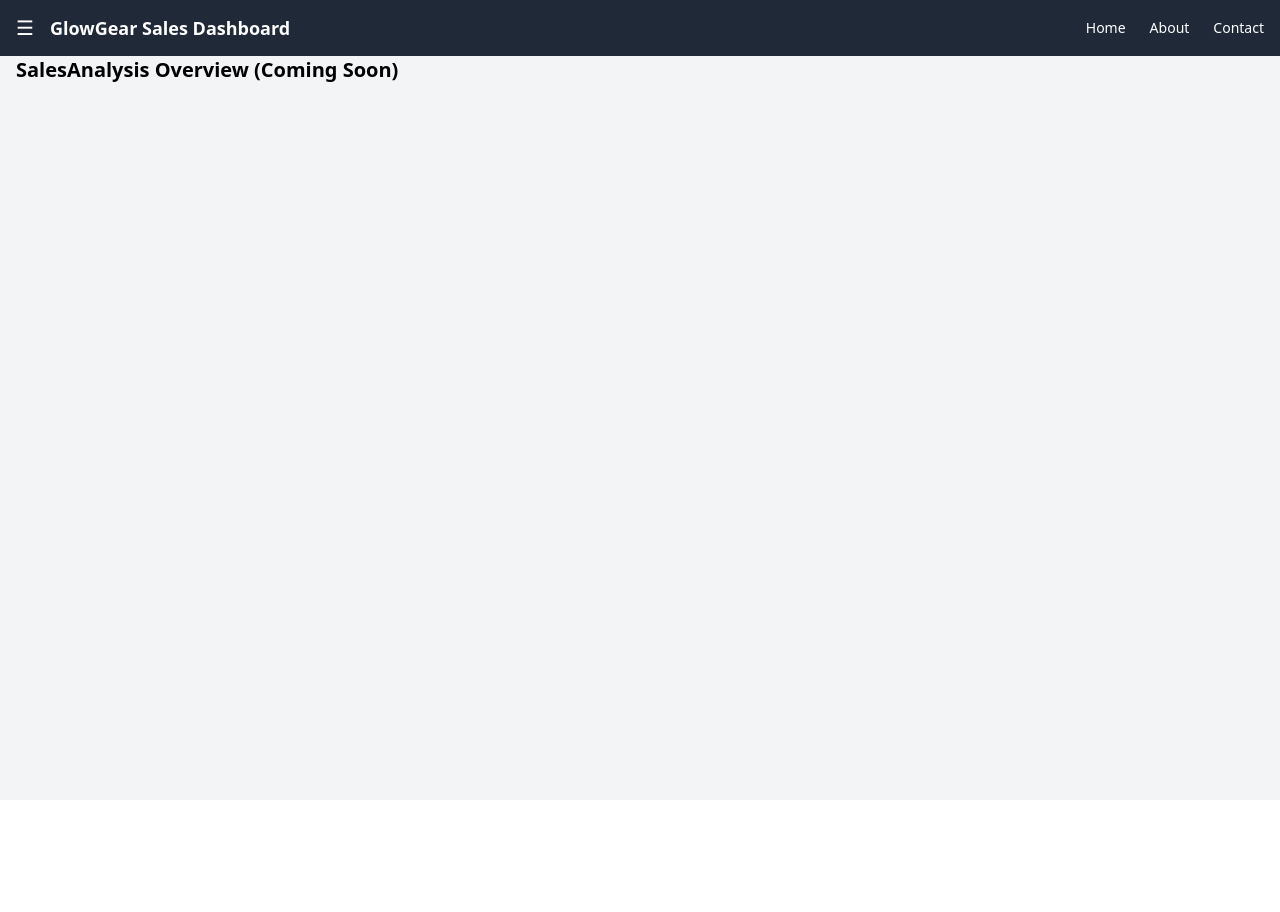
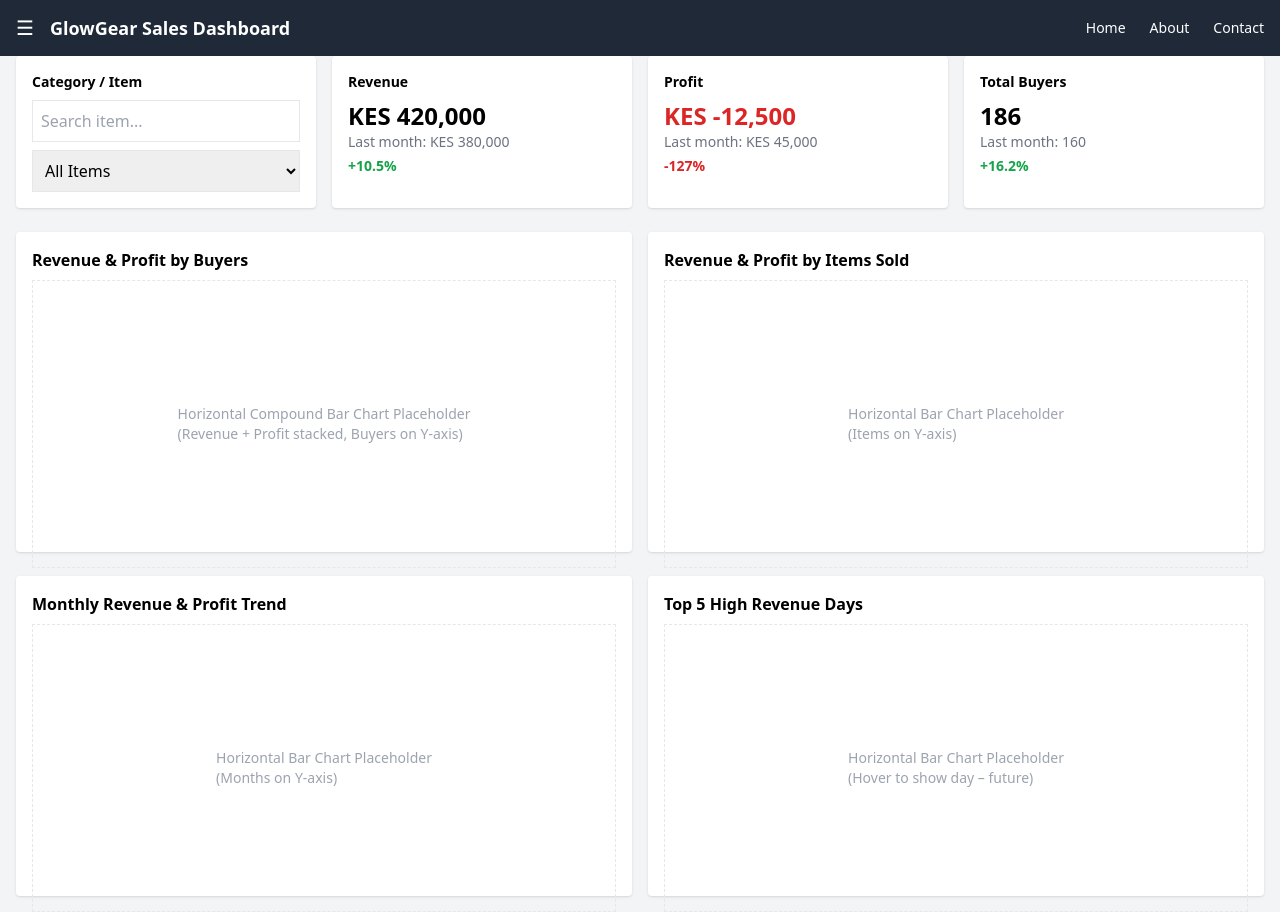
Before and after one commit to Maxmacharia/glowgear_front, a React (Vite) app: page /sales-analysis in a window 1280 px wide. Before the commit the page ends 800 px from the top, so only its background shows below. Built offline with nearby package versions, Linux system fonts and the light colour scheme.

Commit message:
fifth commit

```diff
--- a/src/pages/SalesAnalysis.jsx
+++ b/src/pages/SalesAnalysis.jsx
@@ -1,7 +1,114 @@
 export default function SalesAnalysis() {
   return (
-    <h1 className="text-xl font-bold">
-       SalesAnalysis Overview (Coming Soon)
-    </h1>
+    <div className="space-y-6">
+      {/* ===================== SECTION 1: METRICS ===================== */}
+      <section className="grid grid-cols-1 md:grid-cols-4 gap-4">
+        {/* FILTER */}
+        <div className="bg-white p-4 rounded shadow">
+          <h3 className="text-sm font-semibold mb-2">Category / Item</h3>
+          <input
+            type="text"
+            placeholder="Search item..."
+            className="border p-2 w-full mb-2"
+          />
+          <select className="border p-2 w-full">
+            <option>All Items</option>
+            <option>LED Headlights</option>
+            <option>Indicators</option>
+            <option>Brake Lights</option>
+          </select>
+        </div>
+
+        {/* REVENUE */}
+        <div className="bg-white p-4 rounded shadow">
+          <h3 className="text-sm font-semibold">Revenue</h3>
+          <p className="text-2xl font-bold mt-2">KES 420,000</p>
+          <p className="text-sm text-gray-500">Last month: KES 380,000</p>
+          <p className="text-sm text-green-600 font-semibold mt-1">
+            +10.5%
+          </p>
+        </div>
+
+        {/* PROFIT */}
+        <div className="bg-white p-4 rounded shadow">
+          <h3 className="text-sm font-semibold">Profit</h3>
+          <p className="text-2xl font-bold mt-2 text-red-600">
+            KES -12,500
+          </p>
+          <p className="text-sm text-gray-500">Last month: KES 45,000</p>
+          <p className="text-sm text-red-600 font-semibold mt-1">
+            -127%
+          </p>
+        </div>
+
+        {/* BUYERS */}
+        <div className="bg-white p-4 rounded shadow">
+          <h3 className="text-sm font-semibold">Total Buyers</h3>
+          <p className="text-2xl font-bold mt-2">186</p>
+          <p className="text-sm text-gray-500">Last month: 160</p>
+          <p className="text-sm text-green-600 font-semibold mt-1">
+            +16.2%
+          </p>
+        </div>
+      </section>
+
+      {/* ===================== SECTION 2: PERFORMANCE ===================== */}
+      <section className="grid grid-cols-1 md:grid-cols-2 gap-4">
+        {/* COMPOUND BAR CHART */}
+        <div className="bg-white p-4 rounded shadow h-80">
+          <h3 className="font-semibold mb-2">
+            Revenue & Profit by Buyers
+          </h3>
+
+          <div className="h-full flex items-center justify-center border border-dashed text-gray-400 text-sm">
+            Horizontal Compound Bar Chart Placeholder
+            <br />
+            (Revenue + Profit stacked, Buyers on Y-axis)
+          </div>
+        </div>
+
+        {/* ITEM BAR CHART */}
+        <div className="bg-white p-4 rounded shadow h-80">
+          <h3 className="font-semibold mb-2">
+            Revenue & Profit by Items Sold
+          </h3>
+
+          <div className="h-full flex items-center justify-center border border-dashed text-gray-400 text-sm">
+            Horizontal Bar Chart Placeholder
+            <br />
+            (Items on Y-axis)
+          </div>
+        </div>
+      </section>
+
+      {/* ===================== SECTION 3: TRENDS ===================== */}
+      <section className="grid grid-cols-1 md:grid-cols-2 gap-4">
+        {/* MONTHLY TREND */}
+        <div className="bg-white p-4 rounded shadow h-80">
+          <h3 className="font-semibold mb-2">
+            Monthly Revenue & Profit Trend
+          </h3>
+
+          <div className="h-full flex items-center justify-center border border-dashed text-gray-400 text-sm">
+            Horizontal Bar Chart Placeholder
+            <br />
+            (Months on Y-axis)
+          </div>
+        </div>
+
+        {/* TOP 5 REVENUE */}
+        <div className="bg-white p-4 rounded shadow h-80">
+          <h3 className="font-semibold mb-2">
+            Top 5 High Revenue Days
+          </h3>
+
+          <div className="h-full flex items-center justify-center border border-dashed text-gray-400 text-sm">
+            Horizontal Bar Chart Placeholder
+            <br />
+            (Hover to show day – future)
+          </div>
+        </div>
+      </section>
+    </div>
   );
 }
```
